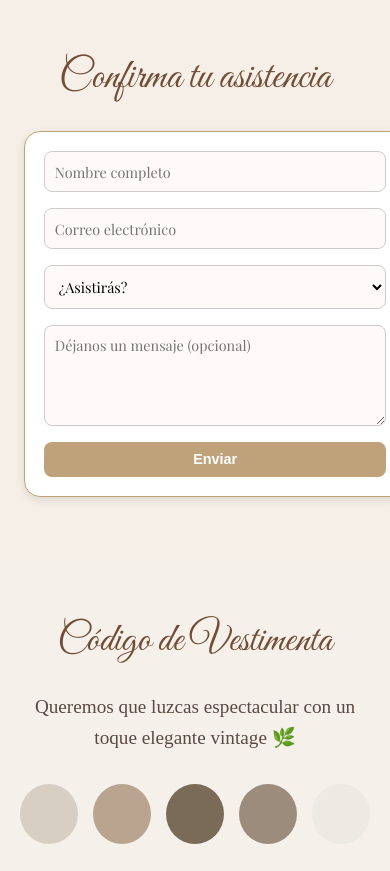
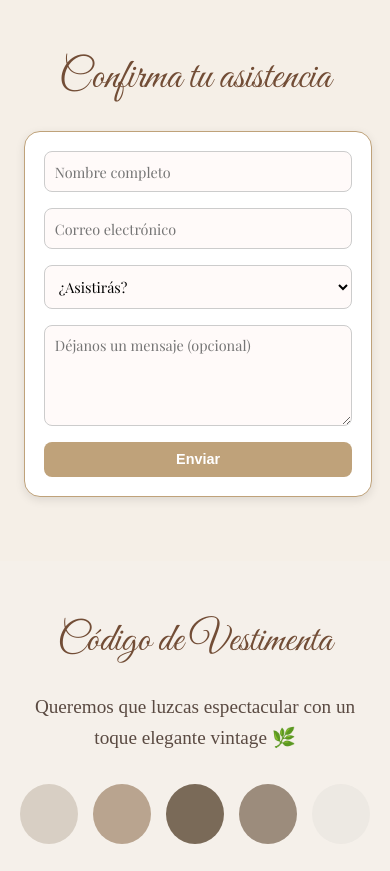
Before and after one commit to angeldelaguilagt/boda-jacqueline-angel, a plain HTML site: page index.html in a window 390 px wide. Shown: the part 3660-4531 px from the top of the page. Drawn offline with nearby package versions, Linux system fonts and the light colour scheme.

Commit message:
Update index.html

```diff
--- a/index.html
+++ b/index.html
@@ -103,7 +103,7 @@
 
   /* Formulario RSVP */
   form{
-    max-width:100%;          /* que use todo el ancho posible */
+    max-width:90%;          /* que use todo el ancho posible */
     padding:1.2rem;
     border-width:1px;
   }
```
